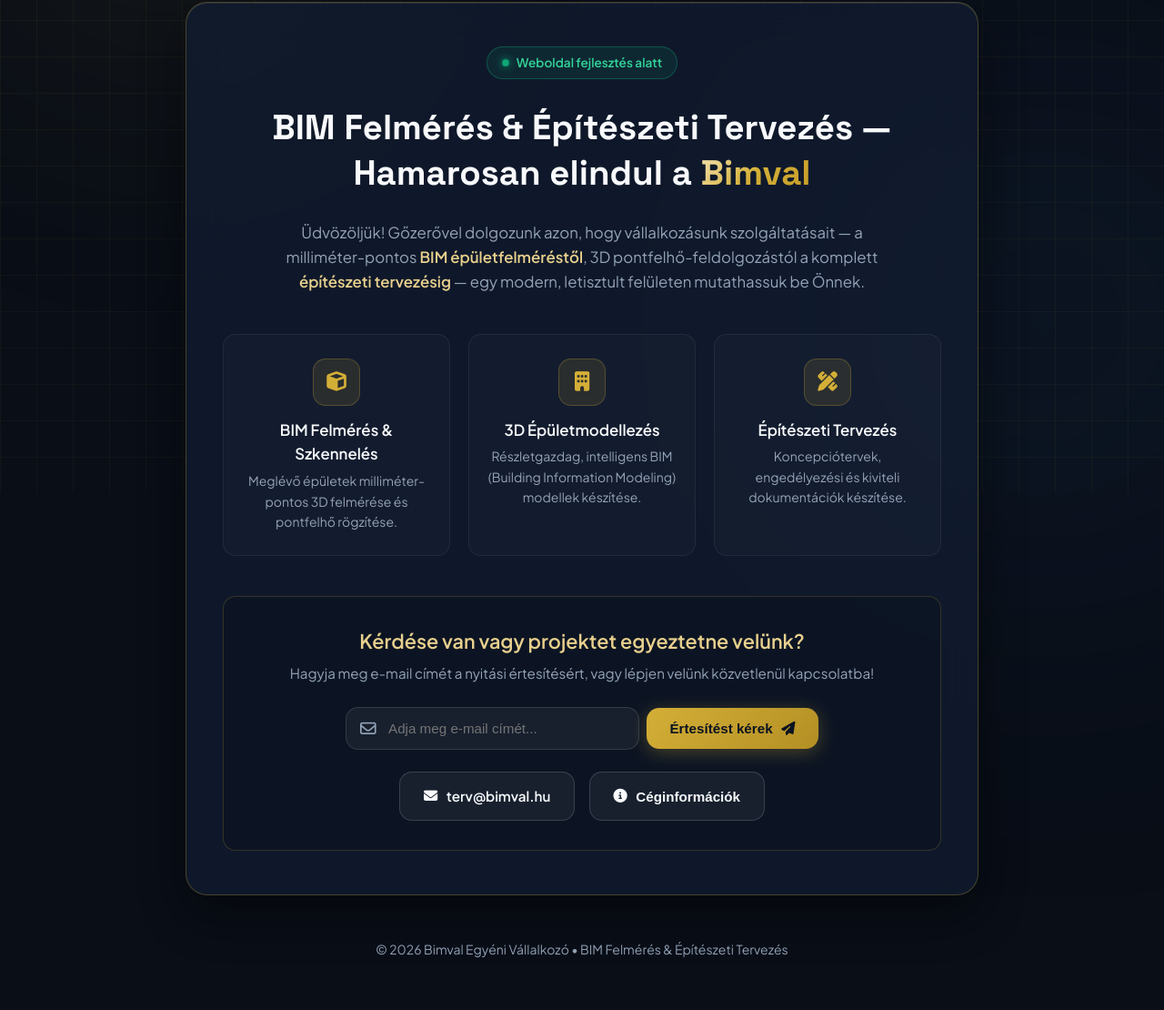
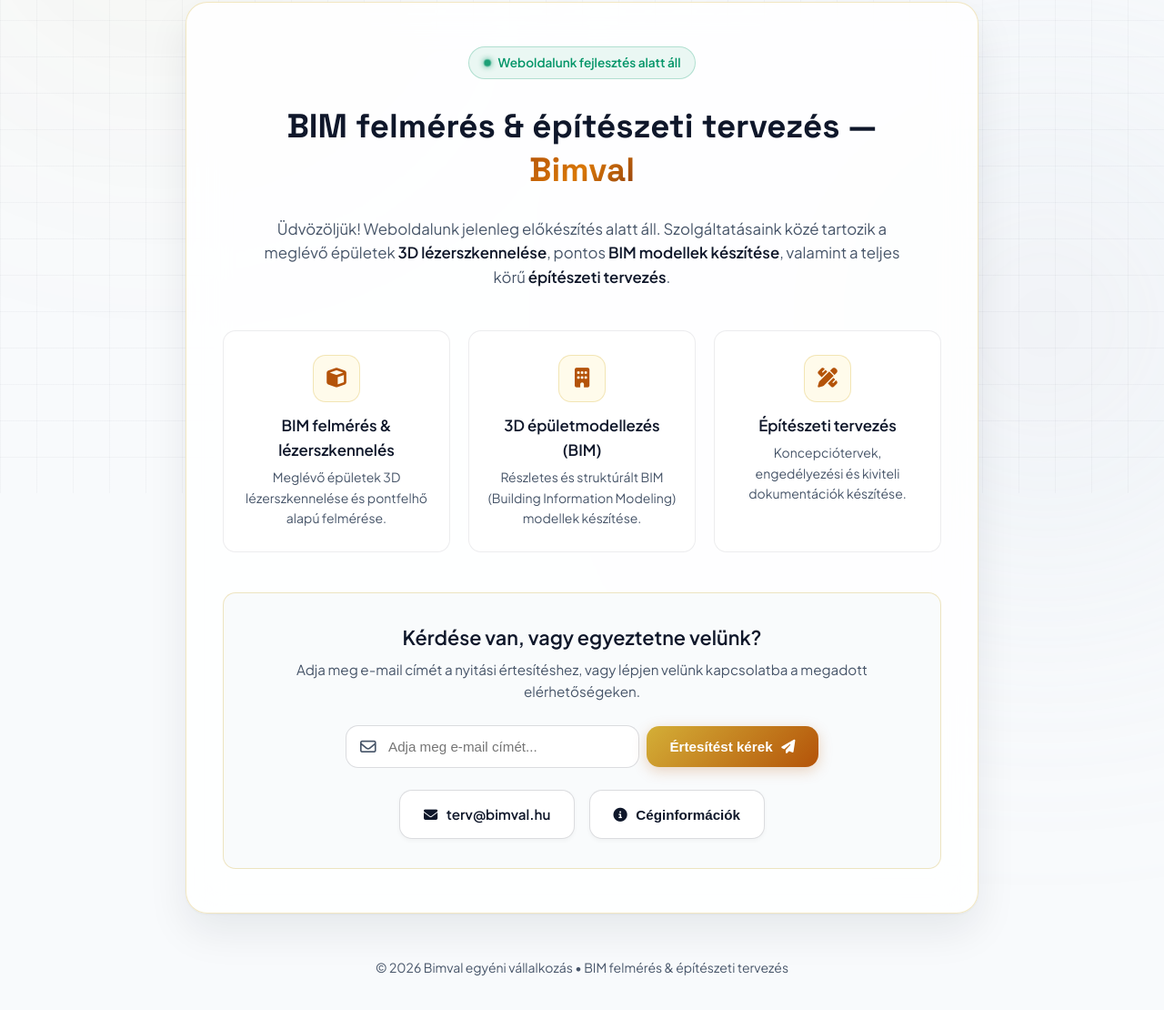
Before and after one commit to Cheesemantice/bimval-website, a plain HTML site: page index.html in a window 1280 px wide. Shown: the part 258-1368 px from the top of the page at 91% size. Drawn offline with Linux system fonts and the light colour scheme.

Commit message:
Világos téma, professzionális szöveg, helyesírási javítások

```diff
--- a/css/style.css
+++ b/css/style.css
@@ -1,31 +1,33 @@
 /* ==========================================================================
-   Bimval Landing Page - Architectural & BIM Theme
+   Bimval Landing Page - Architectural & BIM Light Theme
    Color Palette inspired by the Bimval Logo:
-   - Deep Midnight Navy: #0b1320, #121e33, #1a2b48
-   - Champagne Gold Accent: #d4af37, #e8d08d, #f4e4bc
-   - Text & Muted: #f8fafc, #94a3b8, #cbd5e1
+   - Light Architectural Canvas: #f8fafc, #f1f5f9
+   - Deep Slate Typography: #0f172a, #334155, #475569
+   - Champagne Gold Accent: #b45309, #d4af37, #b8860b
    ========================================================================== */
 
 :root {
-    /* Color Palette */
-    --bg-dark-1: #090e17;
-    --bg-dark-2: #121e33;
-    --bg-card: rgba(18, 30, 51, 0.72);
-    --bg-card-hover: rgba(26, 42, 70, 0.88);
+    /* Light Theme Palette */
+    --bg-light-1: #f8fafc;
+    --bg-light-2: #f1f5f9;
+    --bg-card: rgba(255, 255, 255, 0.85);
+    --bg-card-hover: rgba(255, 255, 255, 0.96);
 
-    --border-color: rgba(212, 175, 55, 0.28);
-    --border-glow: rgba(212, 175, 55, 0.55);
+    --border-color: rgba(212, 175, 55, 0.35);
+    --border-subtle: rgba(15, 23, 42, 0.08);
+    --border-glow: rgba(212, 175, 55, 0.7);
 
-    --accent-gold: #d4af37;
-    --accent-gold-light: #f5e5b8;
-    --accent-gold-dark: #b38f24;
+    --accent-gold: #b45309;
+    --accent-gold-bright: #d4af37;
+    --accent-gold-light: #fffbeb;
+    --accent-gold-dark: #78350f;
 
-    --text-main: #f8fafc;
-    --text-muted: #94a3b8;
-    --text-gold: #e8d08d;
+    --text-main: #0f172a;
+    --text-muted: #475569;
+    --text-gold: #b45309;
 
-    --success-green: #10b981;
-    --error-red: #ef4444;
+    --success-green: #059669;
+    --error-red: #dc2626;
 
     /* Fonts & Radii */
     --font-primary: 'Plus Jakarta Sans', system-ui, -apple-system, sans-serif;
@@ -52,7 +54,7 @@
 
 body {
     font-family: var(--font-primary);
-    background-color: var(--bg-dark-1);
+    background-color: var(--bg-light-1);
     color: var(--text-main);
     min-height: 100vh;
     display: flex;
@@ -70,14 +72,14 @@
     filter: blur(140px);
     z-index: 0;
     pointer-events: none;
-    opacity: 0.45;
+    opacity: 0.55;
     animation: pulse 8s ease-in-out infinite alternate;
 }
 
 .bg-glow-1 {
     width: 550px;
     height: 550px;
-    background: radial-gradient(circle, rgba(212, 175, 55, 0.3), transparent 70%);
+    background: radial-gradient(circle, rgba(212, 175, 55, 0.2), transparent 70%);
     top: -120px;
     left: -120px;
 }
@@ -85,7 +87,7 @@
 .bg-glow-2 {
     width: 650px;
     height: 650px;
-    background: radial-gradient(circle, rgba(30, 58, 95, 0.75), transparent 70%);
+    background: radial-gradient(circle, rgba(203, 213, 225, 0.6), transparent 70%);
     bottom: -160px;
     right: -160px;
     animation-delay: -4s;
@@ -98,16 +100,16 @@
     width: 100%;
     height: 100%;
     background-image:
-        linear-gradient(to right, rgba(212, 175, 55, 0.05) 1px, transparent 1px),
-        linear-gradient(to bottom, rgba(212, 175, 55, 0.05) 1px, transparent 1px);
+        linear-gradient(to right, rgba(15, 23, 42, 0.03) 1px, transparent 1px),
+        linear-gradient(to bottom, rgba(15, 23, 42, 0.03) 1px, transparent 1px);
     background-size: 40px 40px;
     z-index: 0;
     pointer-events: none;
 }
 
 @keyframes pulse {
-    0% { transform: scale(1) translate(0, 0); opacity: 0.35; }
-    100% { transform: scale(1.15) translate(30px, -20px); opacity: 0.55; }
+    0% { transform: scale(1) translate(0, 0); opacity: 0.45; }
+    100% { transform: scale(1.15) translate(30px, -20px); opacity: 0.65; }
 }
 
 /* Container */
@@ -127,9 +129,9 @@
     background: var(--bg-card);
     backdrop-filter: blur(22px);
     -webkit-backdrop-filter: blur(22px);
-    border: 1px solid var(--border-color);
-    box-shadow: 0 20px 50px rgba(0, 0, 0, 0.45),
-                inset 0 1px 0 rgba(255, 255, 255, 0.1);
+    border: 1px solid rgba(212, 175, 55, 0.3);
+    box-shadow: 0 20px 45px rgba(15, 23, 42, 0.08),
+                0 1px 3px rgba(15, 23, 42, 0.05);
 }
 
 /* Header */
@@ -145,17 +147,17 @@
 .logo-wrapper {
     position: relative;
     padding: 14px;
-    background: rgba(255, 255, 255, 0.03);
+    background: #ffffff;
     border-radius: 50%;
     border: 1px solid var(--border-color);
-    box-shadow: 0 0 35px rgba(212, 175, 55, 0.2);
+    box-shadow: 0 6px 25px rgba(212, 175, 55, 0.2);
     transition: var(--transition);
 }
 
 .logo-wrapper:hover {
     transform: scale(1.05);
     border-color: var(--border-glow);
-    box-shadow: 0 0 50px rgba(212, 175, 55, 0.35);
+    box-shadow: 0 8px 35px rgba(212, 175, 55, 0.35);
 }
 
 .main-logo {
@@ -171,10 +173,10 @@
     letter-spacing: 2.5px;
     color: var(--accent-gold);
     text-transform: uppercase;
-    background: rgba(212, 175, 55, 0.1);
+    background: var(--accent-gold-light);
     padding: 5px 16px;
     border-radius: 20px;
-    border: 1px solid rgba(212, 175, 55, 0.25);
+    border: 1px solid rgba(212, 175, 55, 0.35);
 }
 
 /* Hero Section */
@@ -195,9 +197,9 @@
     display: inline-flex;
     align-items: center;
     gap: 0.5rem;
-    background: rgba(16, 185, 129, 0.1);
-    border: 1px solid rgba(16, 185, 129, 0.3);
-    color: #34d399;
+    background: rgba(5, 150, 105, 0.08);
+    border: 1px solid rgba(5, 150, 105, 0.25);
+    color: var(--success-green);
     padding: 6px 16px;
     border-radius: 30px;
     font-size: 0.85rem;
@@ -209,7 +211,7 @@
     height: 8px;
     background-color: var(--success-green);
     border-radius: 50%;
-    box-shadow: 0 0 10px var(--success-green);
+    box-shadow: 0 0 8px var(--success-green);
     animation: blink 1.8s infinite;
 }
 
@@ -221,7 +223,7 @@
 /* Hero Title & Text */
 .hero-title {
     font-family: var(--font-heading);
-    font-size: 2.4rem;
+    font-size: 2.3rem;
     font-weight: 700;
     line-height: 1.3;
     color: var(--text-main);
@@ -229,7 +231,7 @@
 }
 
 .text-gradient {
-    background: linear-gradient(135deg, var(--accent-gold-light) 0%, var(--accent-gold) 50%, #c59b27 100%);
+    background: linear-gradient(135deg, #b45309 0%, #d97706 50%, #92400e 100%);
     -webkit-background-clip: text;
     -webkit-text-fill-color: transparent;
 }
@@ -242,7 +244,7 @@
 }
 
 .hero-description strong {
-    color: var(--text-gold);
+    color: var(--text-main);
     font-weight: 600;
 }
 
@@ -256,8 +258,8 @@
 }
 
 .feature-item {
-    background: rgba(255, 255, 255, 0.02);
-    border: 1px solid rgba(255, 255, 255, 0.06);
+    background: rgba(255, 255, 255, 0.7);
+    border: 1px solid rgba(15, 23, 42, 0.08);
     border-radius: var(--radius-md);
     padding: 1.6rem 1.25rem;
     display: flex;
@@ -269,22 +271,23 @@
 }
 
 .feature-item:hover {
-    background: rgba(255, 255, 255, 0.05);
+    background: #ffffff;
     border-color: var(--border-color);
     transform: translateY(-4px);
+    box-shadow: 0 12px 25px rgba(15, 23, 42, 0.06);
 }
 
 .feature-icon {
     width: 52px;
     height: 52px;
-    background: rgba(212, 175, 55, 0.12);
+    background: var(--accent-gold-light);
     color: var(--accent-gold);
     border-radius: 14px;
     display: flex;
     align-items: center;
     justify-content: center;
     font-size: 1.35rem;
-    border: 1px solid rgba(212, 175, 55, 0.25);
+    border: 1px solid rgba(212, 175, 55, 0.3);
 }
 
 .feature-text h3 {
@@ -302,8 +305,8 @@
 /* Action & Form Box */
 .action-box {
     width: 100%;
-    background: rgba(11, 19, 32, 0.55);
-    border: 1px solid rgba(212, 175, 55, 0.2);
+    background: rgba(248, 250, 252, 0.8);
+    border: 1px solid rgba(212, 175, 55, 0.3);
     border-radius: var(--radius-md);
     padding: 2rem;
     display: flex;
@@ -315,7 +318,7 @@
 .action-header h2 {
     font-size: 1.35rem;
     font-weight: 600;
-    color: var(--text-gold);
+    color: var(--text-main);
     margin-bottom: 0.35rem;
 }
 
@@ -351,8 +354,8 @@
 .subscribe-form input {
     width: 100%;
     padding: 0.9rem 1rem 0.9rem 46px;
-    background: rgba(255, 255, 255, 0.05);
-    border: 1px solid rgba(255, 255, 255, 0.12);
+    background: #ffffff;
+    border: 1px solid rgba(15, 23, 42, 0.15);
     border-radius: var(--radius-md);
     color: var(--text-main);
     font-size: 0.95rem;
@@ -362,8 +365,8 @@
 
 .subscribe-form input:focus {
     border-color: var(--accent-gold);
-    background: rgba(255, 255, 255, 0.08);
-    box-shadow: 0 0 15px rgba(212, 175, 55, 0.2);
+    background: #ffffff;
+    box-shadow: 0 0 0 3px rgba(212, 175, 55, 0.2);
 }
 
 /* Buttons */
@@ -384,26 +387,27 @@
 }
 
 .btn-primary {
-    background: linear-gradient(135deg, var(--accent-gold) 0%, var(--accent-gold-dark) 100%);
-    color: #0b1320;
-    box-shadow: 0 4px 20px rgba(212, 175, 55, 0.3);
+    background: linear-gradient(135deg, #d4af37 0%, #b45309 100%);
+    color: #ffffff;
+    box-shadow: 0 4px 15px rgba(180, 83, 9, 0.25);
 }
 
 .btn-primary:hover {
     transform: translateY(-2px);
-    box-shadow: 0 6px 25px rgba(212, 175, 55, 0.5);
-    background: linear-gradient(135deg, var(--accent-gold-light) 0%, var(--accent-gold) 100%);
+    box-shadow: 0 6px 20px rgba(180, 83, 9, 0.4);
+    background: linear-gradient(135deg, #e8c458 0%, #92400e 100%);
 }
 
 .btn-secondary {
-    background: rgba(255, 255, 255, 0.05);
+    background: #ffffff;
     color: var(--text-main);
-    border: 1px solid rgba(255, 255, 255, 0.15);
+    border: 1px solid rgba(15, 23, 42, 0.15);
+    box-shadow: 0 2px 5px rgba(0, 0, 0, 0.04);
 }
 
 .btn-secondary:hover {
-    background: rgba(255, 255, 255, 0.1);
-    border-color: var(--border-color);
+    background: var(--bg-light-2);
+    border-color: var(--accent-gold);
     color: var(--accent-gold);
     transform: translateY(-2px);
 }
@@ -449,8 +453,8 @@
     left: 0;
     width: 100%;
     height: 100%;
-    background: rgba(5, 10, 18, 0.78);
-    backdrop-filter: blur(12px);
+    background: rgba(15, 23, 42, 0.45);
+    backdrop-filter: blur(8px);
     z-index: 100;
     align-items: center;
     justify-content: center;
@@ -475,6 +479,9 @@
     gap: 1.25rem;
     transform: scale(0.9);
     transition: transform 0.3s cubic-bezier(0.175, 0.885, 0.32, 1.275);
+    background: #ffffff;
+    border: 1px solid rgba(212, 175, 55, 0.3);
+    box-shadow: 0 25px 50px rgba(15, 23, 42, 0.15);
 }
 
 .modal.active .modal-content {
@@ -527,10 +534,10 @@
     display: flex;
     flex-direction: column;
     gap: 1rem;
-    background: rgba(255, 255, 255, 0.02);
+    background: var(--bg-light-1);
     padding: 1.25rem;
     border-radius: var(--radius-md);
-    border: 1px solid rgba(255, 255, 255, 0.05);
+    border: 1px solid rgba(15, 23, 42, 0.06);
 }
 
 .info-row {
--- a/index.html
+++ b/index.html
@@ -7,7 +7,7 @@
 
     <!-- SEO Meta Tags -->
     <title>Bimval | BIM Felmérés & Építészeti Tervezés</title>
-    <meta name="description" content="A Bimval egyéni vállalkozás hivatalos weboldala. Szakterületünk: BIM felmérés, 3D pontfelhő feldolgozás és építészeti tervezés. Weboldalunk hamarosan elindul!">
+    <meta name="description" content="A Bimval hivatalos weboldala. Szakterületünk a BIM felmérés, a 3D pontfelhő-feldolgozás és az építészeti tervezés. Weboldalunk hamarosan elérhetővé válik.">
     <meta name="keywords" content="Bimval, BIM felmérés, építészeti tervezés, 3D modellezés, pontfelhő, lézerszkennelés, egyéni vállalkozó, építészet">
     <meta name="author" content="Bimval - Egyéni Vállalkozás">
     <meta name="robots" content="index, follow">
@@ -15,7 +15,7 @@
     <!-- Open Graph / Social Media -->
     <meta property="og:type" content="website">
     <meta property="og:title" content="Bimval | BIM Felmérés & Építészeti Tervezés">
-    <meta property="og:description" content="Precíz BIM épületfelmérés, 3D modellezés és építészeti tervezés. Weboldalunk hamarosan elérhető.">
+    <meta property="og:description" content="BIM épületfelmérés, 3D modellezés és építészeti tervezés. Weboldalunk hamarosan elérhetővé válik.">
     <meta property="og:image" content="assets/logo.png">
 
     <!-- Favicon -->
@@ -51,17 +51,16 @@
         <main class="hero-card glass-panel">
             <div class="status-badge">
                 <span class="status-dot"></span>
-                <span>Weboldal fejlesztés alatt</span>
+                <span>Weboldalunk fejlesztés alatt áll</span>
             </div>
 
             <h1 class="hero-title">
-                BIM Felmérés & Építészeti Tervezés — <br>Hamarosan elindul a <span class="text-gradient">Bimval</span>
+                BIM felmérés & építészeti tervezés — <br><span class="text-gradient">Bimval</span>
             </h1>
 
             <p class="hero-description">
-                Üdvözöljük! Gőzerővel dolgozunk azon, hogy vállalkozásunk szolgáltatásait — a milliméter-pontos
-                <strong>BIM épületfelméréstől</strong>, 3D pontfelhő-feldolgozástól a komplett <strong>építészeti tervezésig</strong> —
-                egy modern, letisztult felületen mutathassuk be Önnek.
+                Üdvözöljük! Weboldalunk jelenleg előkészítés alatt áll. Szolgáltatásaink közé tartozik a meglévő épületek
+                <strong>3D lézerszkennelése</strong>, pontos <strong>BIM modellek készítése</strong>, valamint a teljes körű <strong>építészeti tervezés</strong>.
             </p>
 
             <!-- Launch Features / Services Grid -->
@@ -71,8 +70,8 @@
                         <i class="fa-solid fa-cube"></i>
                     </div>
                     <div class="feature-text">
-                        <h3>BIM Felmérés & Szkennelés</h3>
-                        <p>Meglévő épületek milliméter-pontos 3D felmérése és pontfelhő rögzítése.</p>
+                        <h3>BIM felmérés & lézerszkennelés</h3>
+                        <p>Meglévő épületek 3D lézerszkennelése és pontfelhő alapú felmérése.</p>
                     </div>
                 </div>
 
@@ -81,8 +80,8 @@
                         <i class="fa-solid fa-building"></i>
                     </div>
                     <div class="feature-text">
-                        <h3>3D Épületmodellezés</h3>
-                        <p>Részletgazdag, intelligens BIM (Building Information Modeling) modellek készítése.</p>
+                        <h3>3D épületmodellezés (BIM)</h3>
+                        <p>Részletes és struktúrált BIM (Building Information Modeling) modellek készítése.</p>
                     </div>
                 </div>
 
@@ -91,7 +90,7 @@
                         <i class="fa-solid fa-pen-ruler"></i>
                     </div>
                     <div class="feature-text">
-                        <h3>Építészeti Tervezés</h3>
+                        <h3>Építészeti tervezés</h3>
                         <p>Koncepciótervek, engedélyezési és kiviteli dokumentációk készítése.</p>
                     </div>
                 </div>
@@ -100,8 +99,8 @@
             <!-- Contact & Notification Box -->
             <div class="action-box">
                 <div class="action-header">
-                    <h2>Kérdése van vagy projektet egyeztetne velünk?</h2>
-                    <p>Hagyja meg e-mail címét a nyitási értesítésért, vagy lépjen velünk közvetlenül kapcsolatba!</p>
+                    <h2>Kérdése van, vagy egyeztetne velünk?</h2>
+                    <p>Adja meg e-mail címét a nyitási értesítéshez, vagy lépjen velünk kapcsolatba a megadott elérhetőségeken.</p>
                 </div>
 
                 <form id="notify-form" class="subscribe-form">
@@ -132,7 +131,7 @@
 
         <!-- Footer -->
         <footer class="footer">
-            <p>&copy; <span id="current-year">2026</span> Bimval Egyéni Vállalkozó &bull; BIM Felmérés & Építészeti Tervezés</p>
+            <p>&copy; <span id="current-year">2026</span> Bimval egyéni vállalkozás &bull; BIM felmérés & építészeti tervezés</p>
         </footer>
     </div>
 
@@ -142,22 +141,22 @@
             <button class="modal-close" id="modal-close-btn">&times;</button>
             <div class="modal-header">
                 <img src="assets/logo.png" alt="Bimval Logó" class="modal-logo">
-                <h2>Bimval Egyéni Vállalkozás</h2>
-                <p class="modal-subtitle">BIM Felmérés & Építészeti Tervezés</p>
+                <h2>Bimval egyéni vállalkozás</h2>
+                <p class="modal-subtitle">BIM felmérés & Építészeti tervezés</p>
             </div>
             <div class="modal-body">
                 <div class="info-row">
                     <i class="fa-solid fa-user-gear"></i>
                     <div>
                         <strong>Vállalkozási forma:</strong>
-                        <p>Egyéni Vállalkozó</p>
+                        <p>Egyéni vállalkozó</p>
                     </div>
                 </div>
                 <div class="info-row">
                     <i class="fa-solid fa-compass-drafting"></i>
                     <div>
                         <strong>Fő tevékenység:</strong>
-                        <p>BIM épületfelmérés, 3D modellezés & Építészeti tervezés</p>
+                        <p>BIM épületfelmérés, 3D modellezés & építészeti tervezés</p>
                     </div>
                 </div>
                 <div class="info-row">
@@ -170,7 +169,7 @@
                 <div class="info-row">
                     <i class="fa-solid fa-server"></i>
                     <div>
-                        <strong>Tárhely szolgáltató:</strong>
+                        <strong>Tárhelyszolgáltató:</strong>
                         <p>Forpsi (IT-INIC Kft.)</p>
                     </div>
                 </div>
--- a/js/app.js
+++ b/js/app.js
@@ -80,7 +80,7 @@
                 console.warn('LocalStorage not available', err);
             }
 
-            showFormMessage('Köszönjük! Értesítjük, amint a weboldal elindul.', 'success');
+            showFormMessage('Köszönjük! Értesítjük, amint a weboldal elérhetővé válik.', 'success');
             emailInput.value = '';
         });
     }
```
